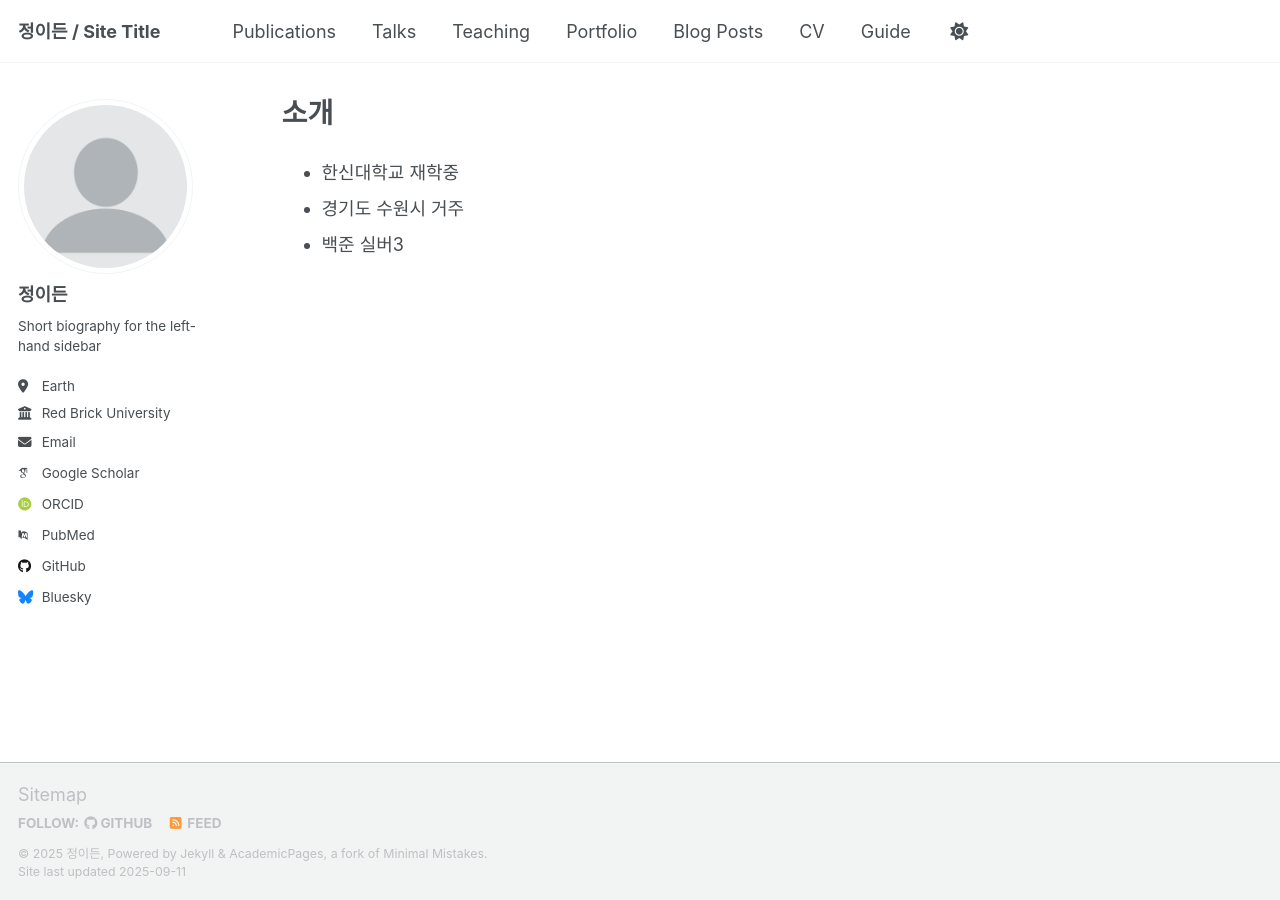
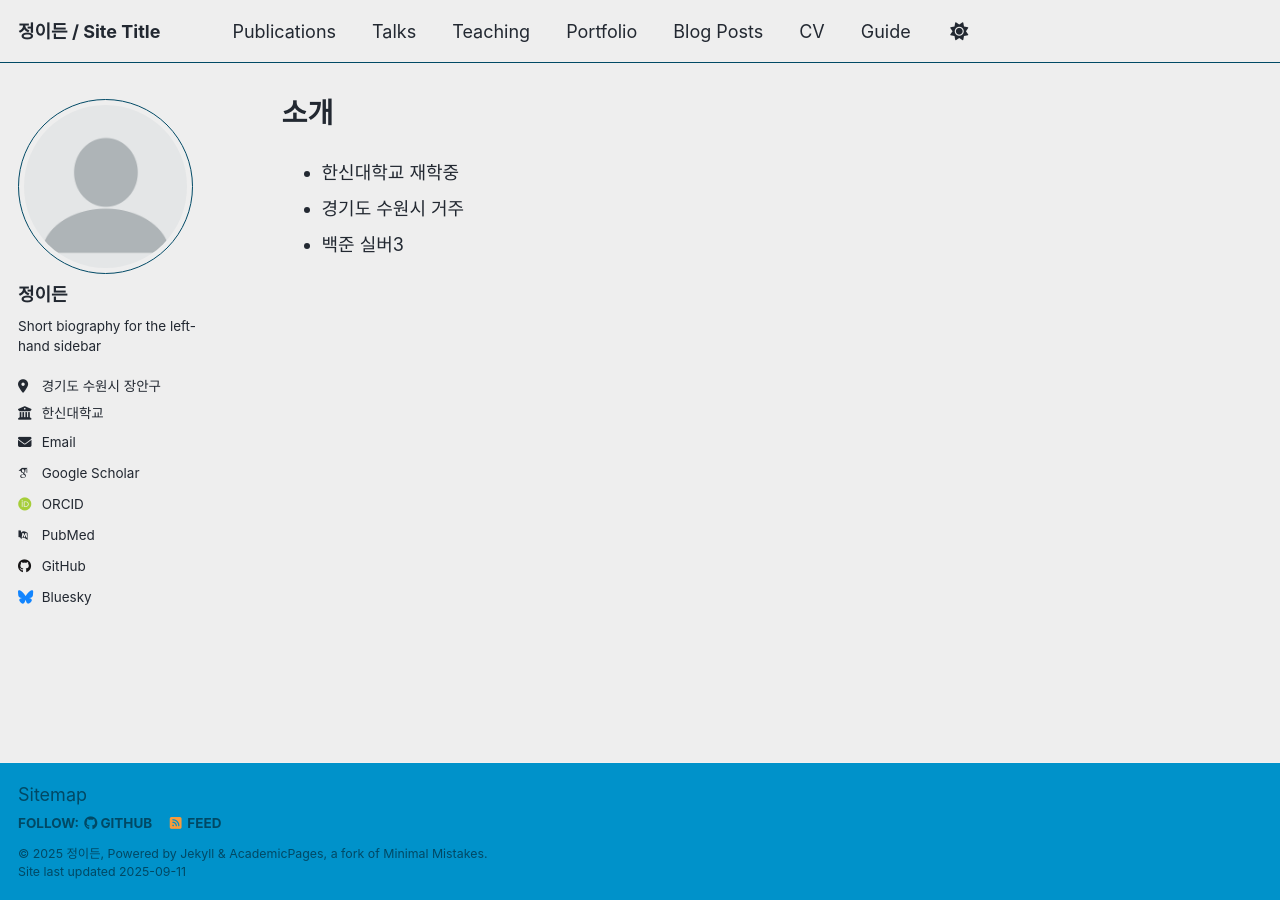
Before and after one commit to eden096/eden096.github.io, a Jekyll site: the page built from _pages/about.md, in a window 1280 px wide. Built offline with Jekyll 4.4.1, drawn with Linux system fonts in a browser that asks for light colours; some web fonts are replaced; a script that is not in the unit is left out.

```diff
--- a/_config.yml
+++ b/_config.yml
@@ -8,7 +8,7 @@
 
 # Basic Site Settings
 locale                   : "en-US"
-site_theme               : "default" # Currently available options are "default", "air"
+site_theme               : "air" # Currently available options are "default", "air"
 title                    : "정이든 / Site Title"
 title_separator          : "-"
 name                     : &name "정이든"
@@ -27,8 +27,8 @@ author:
   name             : "정이든"
   pronouns         : # example: "she/her"
   bio              : "Short biography for the left-hand sidebar"
-  location         : "Earth"
-  employer         : "Red Brick University"
+  location         : "경기도 수원시 장안구"
+  employer         : "한신대학교"
   uri              : # URL
   email            : "jungeden0906@gmail.com"
 
```
